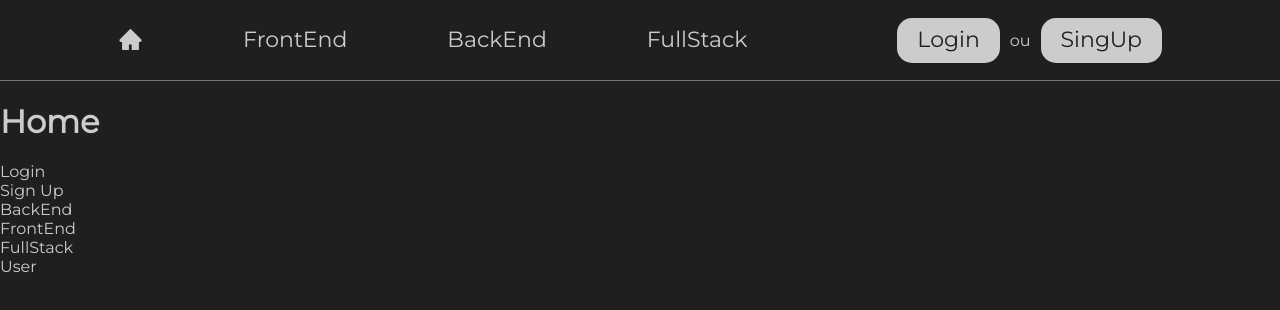
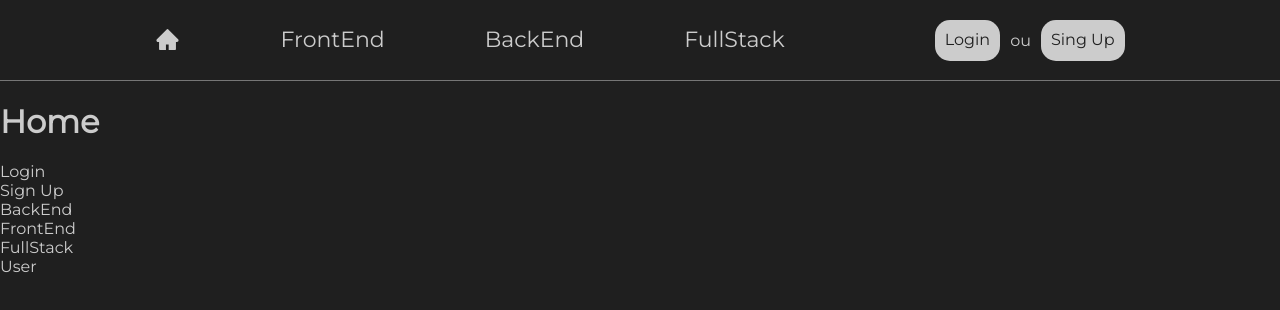
Before and after one commit to Pedro-Grimaldi-Hansel/TCC_Pedro, a Next.js app: page / in a window 1280 px wide. Shown: the top 310 px of the page. Built offline with nearby package versions, Linux system fonts and the light colour scheme.

Commit message:
navbar pronta

```diff
--- a/src/components/navbar.tsx
+++ b/src/components/navbar.tsx
@@ -39,7 +39,7 @@ export default function Navbar() {
                         <p>ou</p>
                         <div className={styles.tags}>
                             <Link href="/auth/signUp">
-                                <p>SingUp</p>
+                                <p>Sing Up</p>
                             </Link>
                         </div>
                     </div>
--- a/src/styles/scss/componentsStyles/navbar.module.scss
+++ b/src/styles/scss/componentsStyles/navbar.module.scss
@@ -42,19 +42,19 @@
             justify-content: space-around;
             gap: 10px;
             .tags{
+                font-size: 8px;
                 color: #1f1f1f;
                 background-color: #cccccc;
-                padding-top: 5px;
-                padding-bottom: 5px;
-                padding-left: 20px;
-                padding-right: 20px;
+                padding-top: 3px;
+                padding-bottom: 3px;
+                padding-left: 10px;
+                padding-right: 10px;
                 border-radius: 15px;
                 a:hover {
                     border-color: transparent;
                 }
-                :hover{
-                    padding: 1.5px;
-                    border-radius: 15px;
+                p{
+                    font-size: 16px;
                 }
             }
 
@@ -64,7 +64,7 @@
     .linha{
         display: flex;
         justify-content: center;
-         hr {
+        hr{
             width: 100%;
             margin: 0px;
             border: none;
```
Also changed, not shown: src/components/dist/navbar.js (added), src/styles/scss/componentsStyles/dist/navbar.module.css (added). Lines whose indentation alone changed are shown as unchanged.
